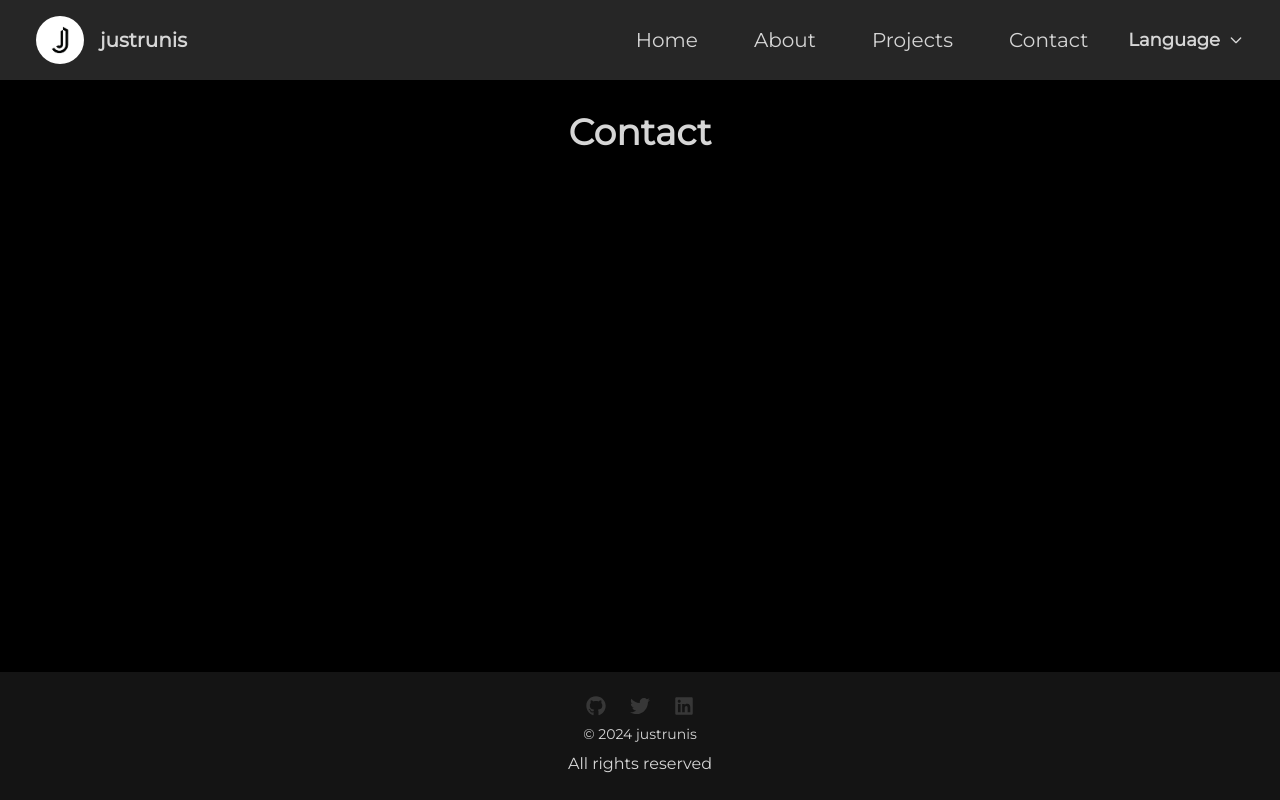
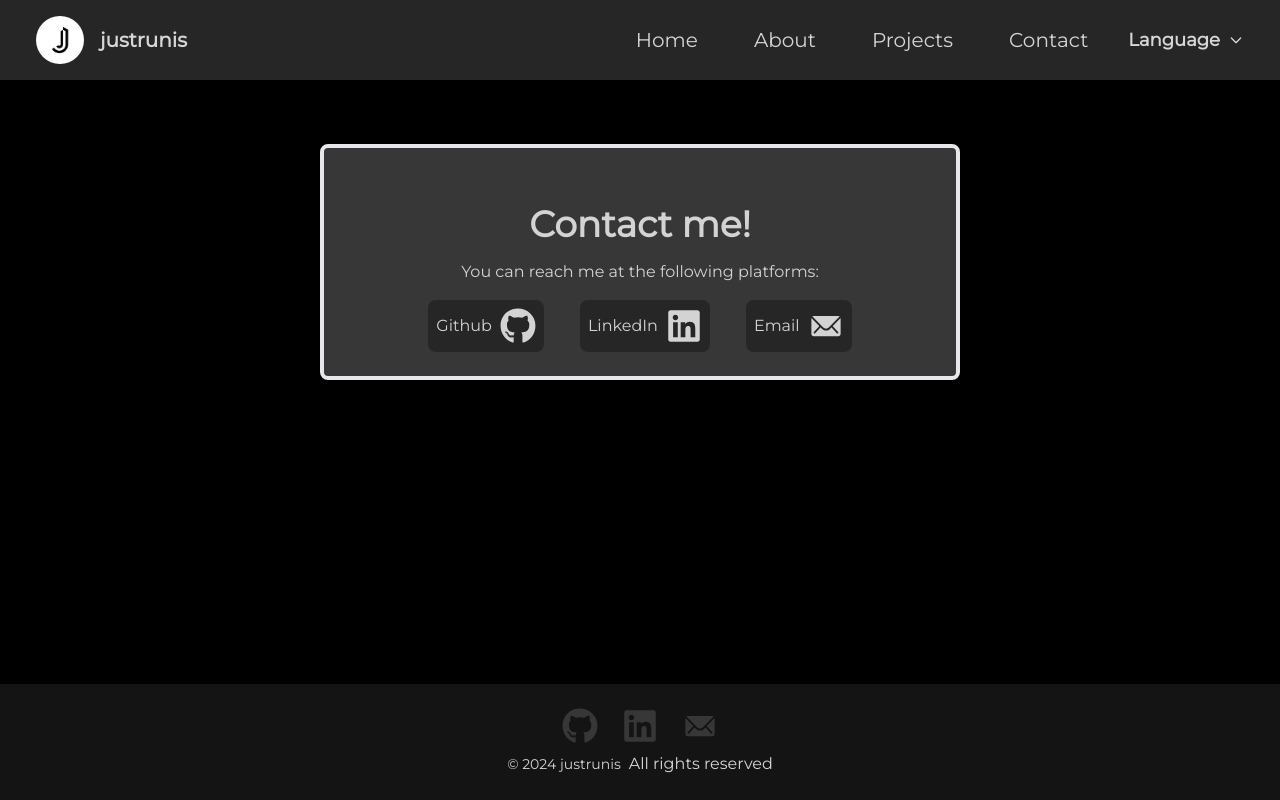
Before and after one commit to justrunis/portfolio, a React (Vite) app: page /contact in a window 1280 px wide. Built offline with nearby package versions, Linux system fonts and the light colour scheme.

Commit message:
contact added

```diff
--- a/src/components/UI/Footer.jsx
+++ b/src/components/UI/Footer.jsx
@@ -1,50 +1,52 @@
 import React from "react";
 import { motion } from "framer-motion";
-import { FaGithub, FaTwitter, FaLinkedin } from "react-icons/fa";
+import { FaGithub, FaLinkedin } from "react-icons/fa";
+import { IoIosMail } from "react-icons/io";
 import { useTranslation } from "react-i18next";
 
 export default function Footer() {
   const { t } = useTranslation("global");
 
+  const links = [
+    {
+      href: "https://github.com/justrunis",
+      label: t("contact.github"),
+      icon: <FaGithub className="text-4xl inline" />,
+    },
+    {
+      href: "https://www.linkedin.com/in/justinas-runevicius-9268081bb/",
+      label: t("contact.linkedin"),
+      icon: <FaLinkedin className="text-4xl inline" />,
+    },
+    {
+      href: "mailto:justrunis@gmail.com",
+      label: t("contact.email"),
+      icon: <IoIosMail className="text-4xl inline" />,
+    },
+  ];
+
   return (
     <footer className="bg-base-200 text-base-content mt-8 p-6">
       <div className="flex flex-col gap-2 text-center">
         <div className="flex justify-center space-x-6">
-          <motion.a
-            href="https://github.com/justrunis"
-            className="text-xl text-primary hover:text-primary-focus"
-            target="_blank"
-            rel="noopener noreferrer"
-            whileHover={{ scale: 1.2 }}
-            whileTap={{ scale: 0.8 }}
-            transition={{ type: "spring", stiffness: 300 }}
-          >
-            <FaGithub />
-          </motion.a>
-          <motion.a
-            href="https://twitter.com/justrunis"
-            className="text-xl text-primary hover:text-primary-focus"
-            target="_blank"
-            rel="noopener noreferrer"
-            whileHover={{ scale: 1.2 }}
-            whileTap={{ scale: 0.8 }}
-            transition={{ type: "spring", stiffness: 300 }}
-          >
-            <FaTwitter />
-          </motion.a>
-          <motion.a
-            href="https://linkedin.com/in/justrunis"
-            className="text-xl text-primary hover:text-primary-focus"
-            target="_blank"
-            rel="noopener noreferrer"
-            whileHover={{ scale: 1.2 }}
-            whileTap={{ scale: 0.8 }}
-            transition={{ type: "spring", stiffness: 300 }}
-          >
-            <FaLinkedin />
-          </motion.a>
+          {links.map(({ href, label, icon }, index) => (
+            <motion.a
+              key={index}
+              initial={{ scale: 0 }}
+              animate={{ scale: 1 }}
+              transition={{ duration: 0.5 }}
+              whileHover={{ scale: 1.1 }}
+              whileTap={{ scale: 0.9 }}
+              href={href}
+              target="_blank"
+              rel="noreferrer"
+              className="text-xl text-primary hover:text-primary-focus"
+            >
+              {icon}
+            </motion.a>
+          ))}
         </div>
-        <div className="flex flex-col gap-2 items-center justify-center">
+        <div className="flex flex-row gap-2 items-center justify-center">
           <p className="text-sm">
             © {new Date().getFullYear()} {t("home.name")}
           </p>
--- a/src/data/about.js
+++ b/src/data/about.js
@@ -1,4 +1,8 @@
 export const skills = [
+  {
+    name: "PHP",
+    iconURL: "https://simpleicons.org/icons/php.svg",
+  },
   {
     name: "Drupal",
     iconURL: "https://simpleicons.org/icons/drupal.svg",
--- a/src/pages/Contact.jsx
+++ b/src/pages/Contact.jsx
@@ -1,13 +1,68 @@
 import { motion } from "framer-motion";
+import { FaGithub, FaLinkedin } from "react-icons/fa";
+import { IoIosMail } from "react-icons/io";
+import { useTranslation } from "react-i18next";
 
 export default function Contact() {
+  const { t } = useTranslation("global");
+
+  const initialStyle = { scale: 0 };
+  const animateStyle = { scale: 1 };
+  const transitionStyle = { duration: 0.5 };
+  const hoverStyle = { scale: 1.1 };
+  const tapStyle = { scale: 0.9 };
+
+  const links = [
+    {
+      href: "https://github.com/justrunis",
+      label: t("contact.github"),
+      icon: <FaGithub className="text-4xl inline" />,
+    },
+    {
+      href: "https://www.linkedin.com/in/justinas-runevicius-9268081bb/",
+      label: t("contact.linkedin"),
+      icon: <FaLinkedin className="text-4xl inline" />,
+    },
+    {
+      href: "mailto:justrunis@gmail.com",
+      label: t("contact.email"),
+      icon: <IoIosMail className="text-4xl inline" />,
+    },
+  ];
+
   return (
     <motion.div
       initial={{ opacity: 0 }}
       animate={{ opacity: 1 }}
       exit={{ opacity: 0 }}
+      className="container mx-auto flex flex-col items-center justify-center bg-secondary text-secondary-content p-6 my-16 sm:border-4 sm:border-base rounded-lg shadow-lg xl:w-1/2"
     >
-      <h1 className="text-4xl font-bold text-center mt-8">Contact</h1>
+      <h1 className="text-4xl font-bold text-center mt-8">
+        {t("contact.title")}
+      </h1>
+      <div>
+        <p className="text-center mt-4">{t("contact.description")}</p>
+        <div className="flex flex-col lg:flex-row gap-5 justify-center mt-4">
+          {links.map(({ href, label, icon }, index) => (
+            <motion.a
+              key={index}
+              initial={initialStyle}
+              animate={animateStyle}
+              transition={transitionStyle}
+              whileHover={hoverStyle}
+              whileTap={tapStyle}
+              href={href}
+              target="_blank"
+              rel="noreferrer"
+              className="flex flex-row items-center justify-center gap-2 mx-2 bg-base-300 rounded-lg p-2"
+            >
+              <p className="inline">{label}</p>
+              {icon}
+            </motion.a>
+          ))}
+        </div>
+        <p></p>
+      </div>
     </motion.div>
   );
 }
--- a/src/translations/en/global.json
+++ b/src/translations/en/global.json
@@ -41,5 +41,12 @@
     "jobDescription1": "I am currently working in Kaunas university of technology as a project technician. I have to maintain and develop the MOODLE platform and other web applications.",
     "jobExperience1": "Drupal and Moodle",
     "jobTime1": "2023-06 - NOW"
+  },
+  "contact": {
+    "title": "Contact me!",
+    "description": "You can reach me at the following platforms:",
+    "github": "Github",
+    "linkedin": "LinkedIn",
+    "email": "Email"
   }
 }
```
